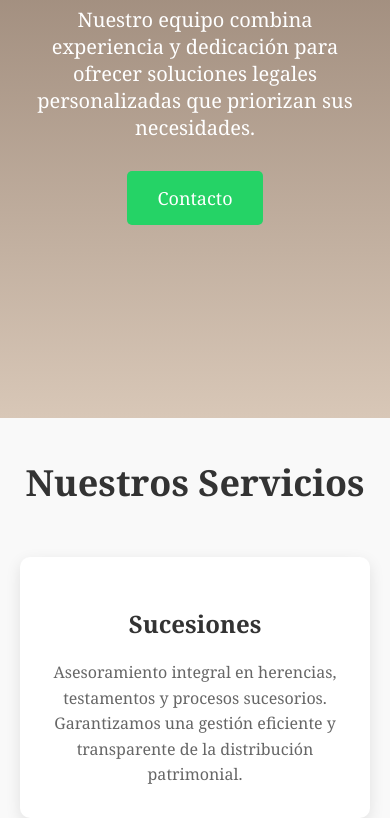
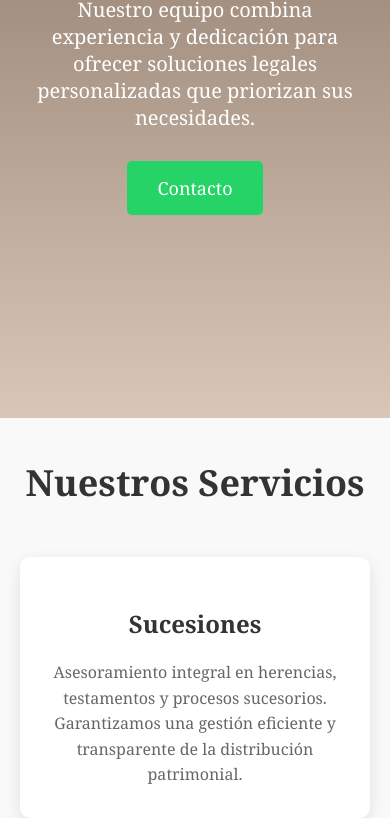
Before and after one commit to ginop90/estudio, a plain HTML site: page index.html in a window 390 px wide. Shown: the part 426-1244 px from the top of the page. Drawn offline with Linux system fonts and the light colour scheme.

Commit message:
Update index.html

```diff
--- a/index.html
+++ b/index.html
@@ -239,7 +239,7 @@
             }
 
             .hero {
-               margin-top: 120px; /* Compensar el espacio del nav fijo */
+               margin-top: 100px; /* Compensar el espacio del nav fijo ORGINAL 120px */
             }
 
             .hero h1 {
```
